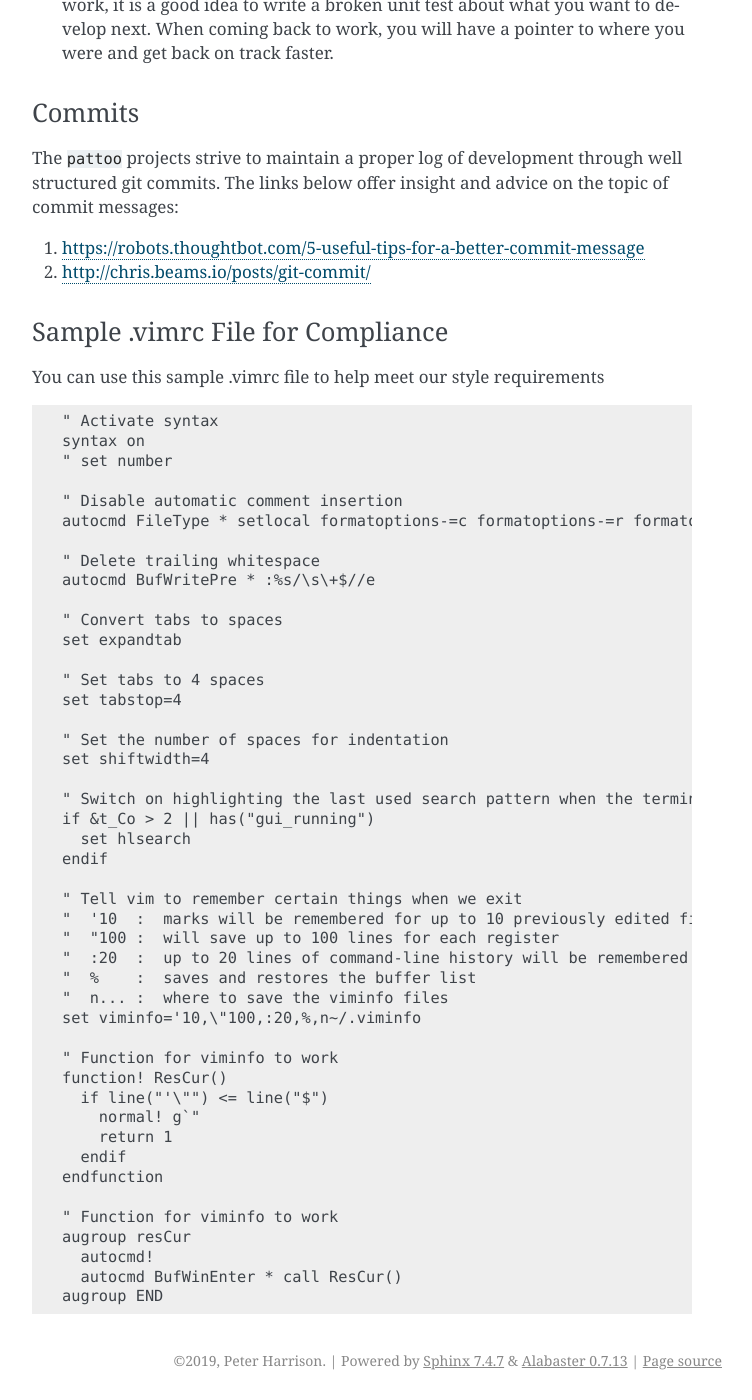
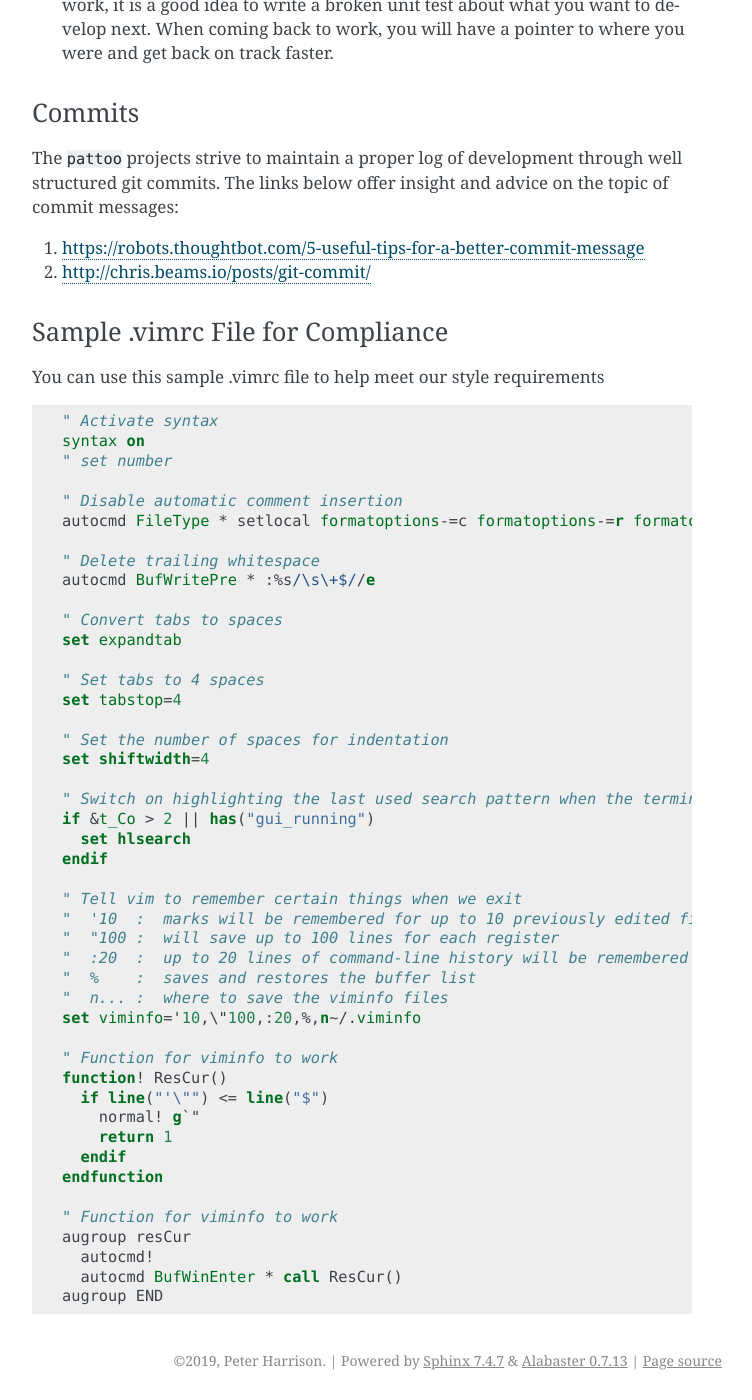
Before and after one commit to gill876/pattoo-shared, a Sphinx documentation site: the page built from docs/contributing.rst, in a window 1280 px wide and 1400 px high, scrolled down 2098 px. Shown: the whole window, without its empty margins (388-1140 px from the left). Built offline with Sphinx 7.4.7, drawn with Linux system fonts in a browser that asks for light colours; pages that are not in the unit, such as notebooks, are missing from menus; some of the changed text lies outside the part shown.

Commit message:
Updated code block language

```diff
--- a/docs/contributing.rst
+++ b/docs/contributing.rst
@@ -17,7 +17,7 @@
 #. you may create additional branches if modifying multiple parts of the code
 #. Write code and Commit your changes locally. An example of a proper ``git commit`` message can be seen below:
 
-    .. code-block::
+    .. code-block:: text
 
         Make the example in CONTRIBUTING imperative and concrete ...
 
@@ -83,7 +83,7 @@
 
 You can use this sample .vimrc file to help meet our style requirements
 
-.. code-block::
+.. code-block:: vim
 
    " Activate syntax
    syntax on
```
